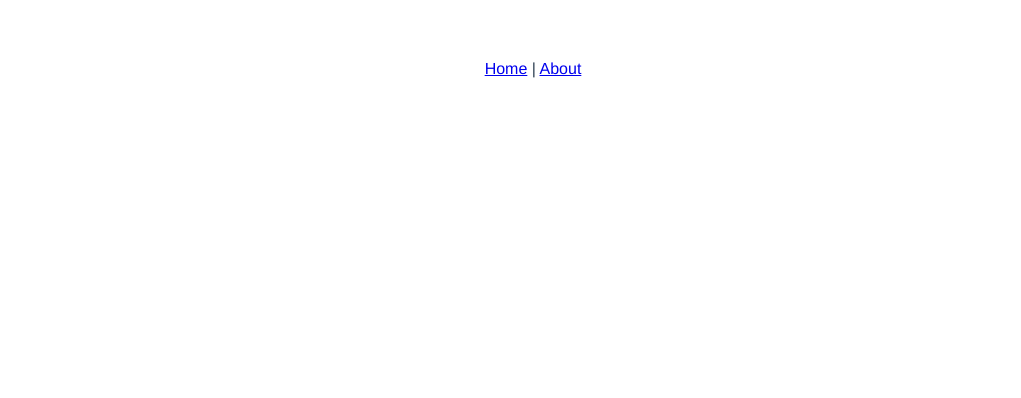
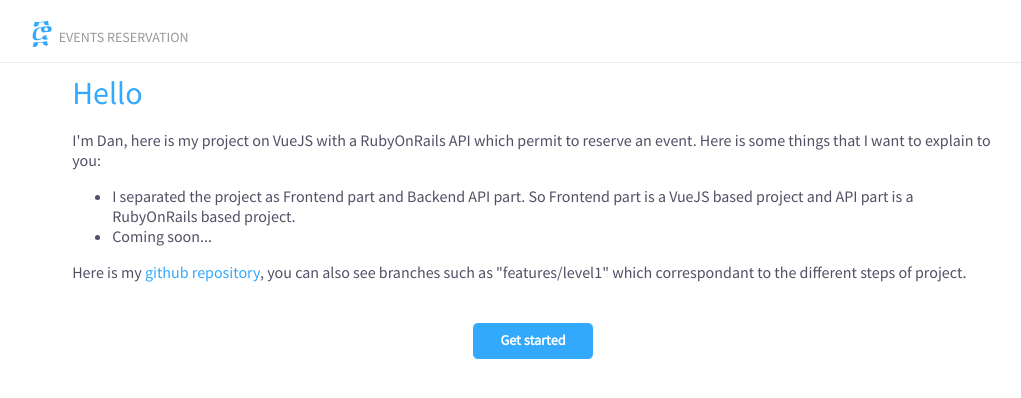
Before and after one commit to danhe/event_site, a Vue app in the folder solution/events-reservation-frontend/: page /#/events in a window 1280 px wide. Shown: the top 398 px of the page, without its empty margins (107-1128 px from the left). Built offline with nearby package versions, Linux system fonts and the light colour scheme.

Commit message:
[Frontend] Layout and home  page with intro

```diff
--- a/solution/events-reservation-frontend/src/App.vue
+++ b/solution/events-reservation-frontend/src/App.vue
@@ -1,20 +1,19 @@
 <template>
   <div id="app">
-    <div id="nav">
-      <router-link to="/">Home</router-link> |
-      <router-link to="/about">About</router-link>
-    </div>
-    <router-view/>
+    <MainLayout>
+      <router-view/>
+    </MainLayout>
   </div>
 </template>
 
-<style>
-#app {
-  font-family: 'Avenir', Helvetica, Arial, sans-serif;
-  -webkit-font-smoothing: antialiased;
-  -moz-osx-font-smoothing: grayscale;
-  text-align: center;
-  color: #2c3e50;
-  margin-top: 60px;
+<script>
+import MainLayout from '@/components/layout/MainLayout'
+export default {
+  name: 'App',
+  components: {
+    MainLayout,
+  },
 }
-</style>
+</script>
+
+<style src="./assets/style/index.styl" lang="stylus" />
--- /dev/null
+++ b/solution/events-reservation-frontend/src/assets/style/colors.styl
@@ -0,0 +1,16 @@
+:root {
+	--color-black: #515166
+	--color-white: #FFFFFF
+	--color-grey: #eaeaea
+
+	--color-action: #33A9FD
+	--color-accent: #F8E71C
+	--color-positive: #2CBE4E
+	--color-negative: #FF0000
+	--color-contrast: #79FFE1
+
+	--color-action-transparent: rgba(0, 118, 255, 0.08)
+	--color-positive-transparent: rgba(44, 190, 78, 0.08)
+	--color-negative-transparent: rgba(255, 0, 0, 0.08)
+
+}
--- /dev/null
+++ b/solution/events-reservation-frontend/src/assets/style/fonts.styl
@@ -0,0 +1,52 @@
+@import url('https://fonts.googleapis.com/css?family=Source+Sans+Pro&display=swap')
+
+h1,
+h2,
+h3,
+h4,
+h5 {
+	margin: 0
+}
+
+h1 {
+  font-weight: 400
+  font-size: 32px
+  line-height: 42px
+}
+
+h2 {
+	font-weight: 400
+	font-size: 24px
+}
+
+h3 {
+	font-weight: bold
+	font-size: 26px
+	line-height: 1.45em
+}
+
+h4 {
+	font-weight: bold
+	font-size: 18px
+}
+
+span {
+	font-weight: 400
+	font-size: 14px
+	line-height: 16px
+	color: rgb(153, 153, 153)
+	text-transform: uppercase
+}
+
+a {
+	color: var(--color-action)
+	font-family: 'Source Sans Pro', sans-serif
+}
+
+*:focus {
+	outline: none
+}
+
+.important-text {
+	color: var(--color-action)
+}
--- /dev/null
+++ b/solution/events-reservation-frontend/src/assets/style/index.styl
@@ -0,0 +1,16 @@
+@import 'fonts.styl'
+@import 'colors.styl'
+
+body {
+  margin: 0
+  padding: 0
+  color: var(	--color-black)
+}
+
+a {
+  text-decoration: none
+}
+
+#app {
+  font-family: 'Source Sans Pro', sans-serif
+}
--- a/solution/events-reservation-frontend/src/components/HelloWorld.vue
+++ /dev/null
@@ -1,58 +0,0 @@
-<template>
-  <div class="hello">
-    <h1>{{ msg }}</h1>
-    <p>
-      For a guide and recipes on how to configure / customize this project,<br>
-      check out the
-      <a href="https://cli.vuejs.org" target="_blank" rel="noopener">vue-cli documentation</a>.
-    </p>
-    <h3>Installed CLI Plugins</h3>
-    <ul>
-      <li><a href="https://github.com/vuejs/vue-cli/tree/dev/packages/%40vue/cli-plugin-babel" target="_blank" rel="noopener">babel</a></li>
-      <li><a href="https://github.com/vuejs/vue-cli/tree/dev/packages/%40vue/cli-plugin-eslint" target="_blank" rel="noopener">eslint</a></li>
-    </ul>
-    <h3>Essential Links</h3>
-    <ul>
-      <li><a href="https://vuejs.org" target="_blank" rel="noopener">Core Docs</a></li>
-      <li><a href="https://forum.vuejs.org" target="_blank" rel="noopener">Forum</a></li>
-      <li><a href="https://chat.vuejs.org" target="_blank" rel="noopener">Community Chat</a></li>
-      <li><a href="https://twitter.com/vuejs" target="_blank" rel="noopener">Twitter</a></li>
-      <li><a href="https://news.vuejs.org" target="_blank" rel="noopener">News</a></li>
-    </ul>
-    <h3>Ecosystem</h3>
-    <ul>
-      <li><a href="https://router.vuejs.org" target="_blank" rel="noopener">vue-router</a></li>
-      <li><a href="https://vuex.vuejs.org" target="_blank" rel="noopener">vuex</a></li>
-      <li><a href="https://github.com/vuejs/vue-devtools#vue-devtools" target="_blank" rel="noopener">vue-devtools</a></li>
-      <li><a href="https://vue-loader.vuejs.org" target="_blank" rel="noopener">vue-loader</a></li>
-      <li><a href="https://github.com/vuejs/awesome-vue" target="_blank" rel="noopener">awesome-vue</a></li>
-    </ul>
-  </div>
-</template>
-
-<script>
-export default {
-  name: 'HelloWorld',
-  props: {
-    msg: String
-  }
-}
-</script>
-
-<!-- Add "scoped" attribute to limit CSS to this component only -->
-<style scoped>
-h3 {
-  margin: 40px 0 0;
-}
-ul {
-  list-style-type: none;
-  padding: 0;
-}
-li {
-  display: inline-block;
-  margin: 0 10px;
-}
-a {
-  color: #42b983;
-}
-</style>
--- /dev/null
+++ b/solution/events-reservation-frontend/src/components/core/BaseButton.vue
@@ -0,0 +1,82 @@
+<template>
+  <button
+    class="base-button"
+    :class="classes"
+    :disabled="disabled"
+    v-bind="$attrs"
+    v-on="$listeners"
+  >
+    <slot />
+  </button>
+</template>
+
+<script>
+export default {
+  name: 'BaseButton',
+  inheritAttrs: false,
+  props: {
+    /**
+     * Theme to apply to the button
+     */
+    theme: {
+      type: String,
+      default: 'primary',
+    },
+    /**
+     * Used to disable the button and apply a specific style
+     */
+    disabled: {
+      type: Boolean,
+      default: false,
+    },
+  },
+  computed: {
+    /**
+     * Compute the classes to apply at the root according to the given props
+     * @return {Object}
+     */
+    classes() {
+      const { theme, disabled } = this
+
+      return {
+        [`btn--${theme}`]: true,
+        'btn--disabled': disabled,
+      }
+    },
+  },
+}
+</script>
+
+<style lang="stylus" scoped>
+  .base-button {
+    border-radius: 6px
+    border: 0.0777777778em solid var(--color-white)
+    font-weight: 600
+    font-size: 0.8888888889em
+    line-height: 2.525em
+    transition: all .5s ease
+    display: inline-flex
+    padding: 0 1.9375em
+    cursor: pointer
+
+    &.btn--primary {
+      background-color: var(--color-action)
+      color: var(--color-white)
+
+      > * {
+        color: var(--color-white)
+      }
+    }
+
+    &.btn--secondary {
+      background-color: var(--color-white)
+      color: var(--color-action)
+      border: 1px solid var(--color-action)
+    }
+
+    &.btn--disabled {
+      opacity: 0.5
+      cursor: not-allowed
+    }
+  }
+</style>
--- /dev/null
+++ b/solution/events-reservation-frontend/src/components/layout/MainLayout.vue
@@ -0,0 +1,56 @@
+<template>
+  <div class="main-layout">
+    <nav>
+      <div class="nav-line">
+        <aside class="nav-left">
+          <router-link to="/">
+            <h1>
+              ፸ <span>Events Reservation</span>
+            </h1>
+          </router-link>
+        </aside>
+      </div>
+    </nav>
+
+    <main class="content">
+      <slot />
+    </main>
+  </div>
+</template>
+
+<script>
+export default {
+  name: 'MainLayout',
+}
+</script>
+
+<style lang="stylus" scoped>
+  .main-layout {
+    nav {
+      z-index: 20
+      border-bottom: 1px solid var(--color-grey)
+      max-height: 72px
+      overflow-y: auto
+      position: fixed
+      width: 100%
+      background: var(--color-white)
+
+      .nav-line {
+        width: 80%
+        margin: auto
+
+        aside {
+          display: inline-block
+
+          &.nav-left {
+            padding: 10px
+          }
+        }
+      }
+    }
+
+    main.content {
+      padding: 72px 10%
+    }
+  }
+</style>
--- a/solution/events-reservation-frontend/src/router.js
+++ b/solution/events-reservation-frontend/src/router.js
@@ -5,19 +5,28 @@ import Home from './views/Home.vue'
 Vue.use(Router)
 
 export default new Router({
+  mode: 'history',
   routes: [
     {
       path: '/',
       name: 'home',
-      component: Home
+      component: Home,
     },
     {
-      path: '/about',
-      name: 'about',
+      path: '/events',
+      name: 'Liste all events',
       // route level code-splitting
       // this generates a separate chunk (about.[hash].js) for this route
       // which is lazy-loaded when the route is visited.
-      component: () => import(/* webpackChunkName: "about" */ './views/About.vue')
-    }
-  ]
+      component: () => import(/* webpackChunkName: "about" */ './views/Events.vue'),
+    },
+    {
+      path: '/events/new',
+      name: 'Create your events',
+      // route level code-splitting
+      // this generates a separate chunk (about.[hash].js) for this route
+      // which is lazy-loaded when the route is visited.
+      component: () => import(/* webpackChunkName: "about" */ './views/EventsCreation.vue'),
+    },
+  ],
 })
--- a/solution/events-reservation-frontend/src/views/About.vue
+++ /dev/null
@@ -1,5 +0,0 @@
-<template>
-  <div class="about">
-    <h1>This is an about page</h1>
-  </div>
-</template>
--- /dev/null
+++ b/solution/events-reservation-frontend/src/views/Events.vue
@@ -0,0 +1,41 @@
+<template>
+  <div class="events">
+    <h2 class="title">
+      Reserve your events now
+      <br />
+      Here we go
+    </h2>
+
+    <div>
+      <BaseButton>
+        <router-link to="/events/new">
+          Create an event
+        </router-link>
+      </BaseButton>
+    </div>
+  </div>
+</template>
+
+<script>
+import BaseButton from '@/components/core/BaseButton.vue'
+
+export default {
+  name: 'events',
+  components: {
+    BaseButton,
+  },
+}
+</script>
+
+<style lang="stylus" scoped>
+  .events {
+    text-align: center
+    font-weight: 500
+    font-size: 1.3em
+
+    .title {
+      line-height: 1.5294117647em
+      margin: 0.5em 0.5em 0.95em 0.5em
+    }
+  }
+</style>
--- /dev/null
+++ b/solution/events-reservation-frontend/src/views/EventsCreation.vue
@@ -0,0 +1,31 @@
+<template>
+  <div class="events-creation">
+    <h1 class="important-text">
+      Reserve your events
+    </h1>
+  </div>
+</template>
+
+<script>
+import BaseButton from '@/components/core/BaseButton.vue'
+
+export default {
+  name: 'events-creation',
+  components: {
+    BaseButton,
+  },
+}
+</script>
+
+<style lang="stylus" scoped>
+  .events-creation {
+    text-align: center
+    font-weight: 500
+    font-size: 1.3em
+
+    .title {
+      line-height: 1.5294117647em
+      margin: 0.5em 0.5em 0.95em 0.5em
+    }
+  }
+</style>
--- a/solution/events-reservation-frontend/src/views/Home.vue
+++ b/solution/events-reservation-frontend/src/views/Home.vue
@@ -1,18 +1,52 @@
 <template>
   <div class="home">
-    <img alt="Vue logo" src="../assets/logo.png">
-    <HelloWorld msg="Welcome to Your Vue.js App"/>
+    <h1 class="important-text">Hello</h1>
+    <p>
+      I'm Dan, here is my project on VueJS with a RubyOnRails API which permit to reserve an event.
+      Here is some things that I want to explain to you:
+    </p>
+    <ul>
+      <li>
+        I separated the project as Frontend part and Backend API part.
+        So Frontend part is a VueJS based project and API part is a RubyOnRails based project.
+      </li>
+      <li>
+        Coming soon...
+      </li>
+    </ul>
+    <p>
+      Here is my <a href="https://github.com/danhe/event_site">github repository</a>,
+      you can also see branches such as "features/level1" which correspondant to the different steps of project.
+    </p>
+
+    <p class="home-button">
+      <BaseButton>
+        <router-link to="/events">
+          Get started
+        </router-link>
+      </BaseButton>
+    </p>
   </div>
 </template>
 
 <script>
-// @ is an alias to /src
-import HelloWorld from '@/components/HelloWorld.vue'
+import BaseButton from '@/components/core/BaseButton.vue'
 
 export default {
-  name: 'home',
+  name: "Home",
   components: {
-    HelloWorld
-  }
+    BaseButton,
+  },
 }
 </script>
+
+<style lang="stylus" scoped>
+  .home {
+    margin: 0 5%
+
+    .home-button {
+      text-align: center
+      margin-top: 40px
+    }
+  }
+</style>
```
Also changed, not shown: solution/events-reservation-frontend/src/assets/logo.png (deleted).
